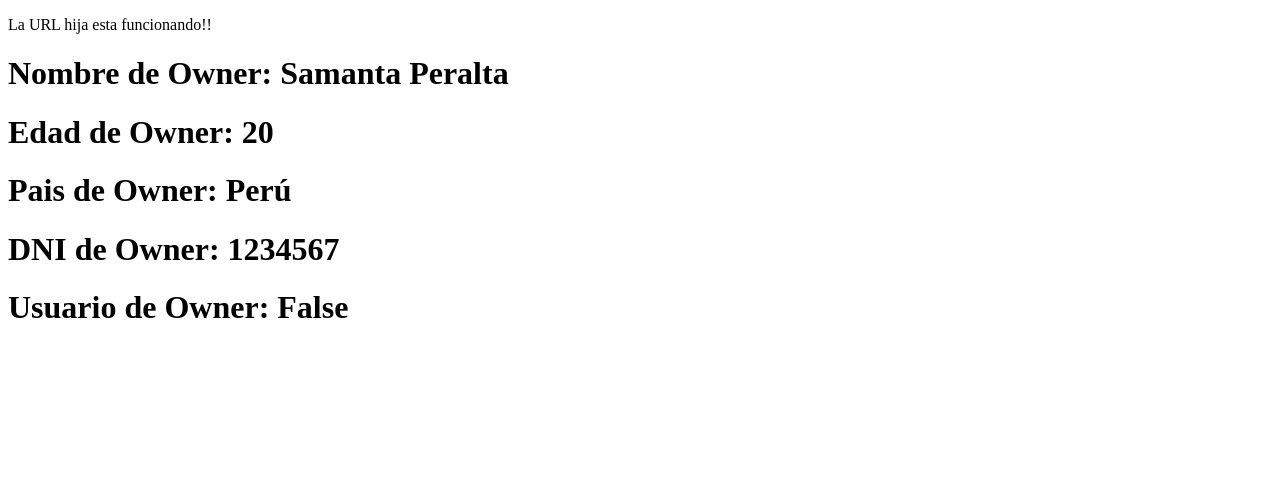
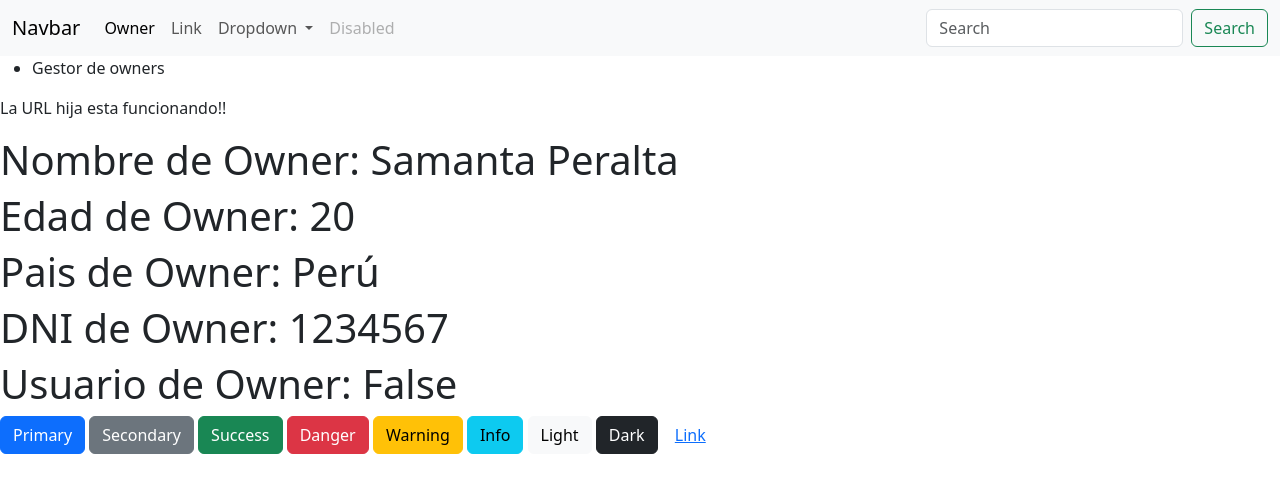
Before and after one commit to ERALVE/pokemon-opt, a Django app: page /owner/owner_list/ in a window 1280 px wide. Shown: the top 493 px of the page. Run offline with Django 4.2, Linux system fonts and the light colour scheme.

Commit message:
inicializacion de mi projecto

```diff
--- /dev/null
+++ b/owner/templates/base_generic.html
@@ -0,0 +1,60 @@
+<!DOCTYPE html>
+<html lang="en">
+<head>
+    <meta charset="UTF-8">
+    {% block title %}<title>Pokemon APP en Django</title> {% endblock %}
+    <link href="https://cdn.jsdelivr.net/npm/bootstrap@5.3.2/dist/css/bootstrap.min.css" rel="stylesheet" integrity="sha384-T3c6CoIi6uLrA9TneNEoa7RxnatzjcDSCmG1MXxSR1GAsXEV/Dwwykc2MPK8M2HN" crossorigin="anonymous">
+    <script src="https://cdn.jsdelivr.net/npm/bootstrap@5.3.2/dist/js/bootstrap.bundle.min.js" integrity="sha384-C6RzsynM9kWDrMNeT87bh95OGNyZPhcTNXj1NW7RuBCsyN/o0jlpcV8Qyq46cDfL" crossorigin="anonymous"></script>
+
+</head>
+<body>
+<nav class="navbar navbar-expand-lg bg-body-tertiary">
+    <div class="container-fluid">
+        <a class="navbar-brand" href="#">Navbar</a>
+        <button class="navbar-toggler" type="button" data-bs-toggle="collapse" data-bs-target="#navbarSupportedContent"
+                aria-controls="navbarSupportedContent" aria-expanded="false" aria-label="Toggle navigation">
+            <span class="navbar-toggler-icon"></span>
+        </button>
+        <div class="collapse navbar-collapse" id="navbarSupportedContent">
+            <ul class="navbar-nav me-auto mb-2 mb-lg-0">
+                <li class="nav-item">
+                    <a class="nav-link active" aria-current="page" href="#">Owner</a>
+                </li>
+                <li class="nav-item">
+                    <a class="nav-link" href="#">Link</a>
+                </li>
+                <li class="nav-item dropdown">
+                    <a class="nav-link dropdown-toggle" href="#" role="button" data-bs-toggle="dropdown"
+                       aria-expanded="false">
+                        Dropdown
+                    </a>
+                    <ul class="dropdown-menu">
+                        <li><a class="dropdown-item" href="#">Action</a></li>
+                        <li><a class="dropdown-item" href="#">Another action</a></li>
+                        <li>
+                            <hr class="dropdown-divider">
+                        </li>
+                        <li><a class="dropdown-item" href="#">Something else here</a></li>
+                    </ul>
+                </li>
+                <li class="nav-item">
+                    <a class="nav-link disabled" aria-disabled="true">Disabled</a>
+                </li>
+            </ul>
+            <form class="d-flex" role="search">
+                <input class="form-control me-2" type="search" placeholder="Search" aria-label="Search">
+                <button class="btn btn-outline-success" type="submit">Search</button>
+            </form>
+        </div>
+    </div>
+</nav>
+
+    <ul>
+        <li>Gestor de owners</li>
+    </ul>
+
+    {% block content %}
+
+    {% endblock %}
+</body>
+</html>
--- a/owner/templates/owner_list.html
+++ b/owner/templates/owner_list.html
@@ -5,11 +5,27 @@
     <title>Mi primera APP en Django</title>
 </head>
 <body>
+{% extends "base_generic.html" %}
+
+
+{% block content %}
     <p>La URL hija esta funcionando!!</p>
     <h1>Nombre de Owner: {{ data.nombre }}</h1>
     <h1>Edad de Owner: {{ data.edad }}</h1>
     <h1>Pais de Owner: {{ data.pais }}</h1>
     <h1>DNI de Owner: {{ data.dni }}</h1>
     <h1>Usuario de Owner: {{ data.vigente }}</h1>
+
+<button type="button" class="btn btn-primary">Primary</button>
+<button type="button" class="btn btn-secondary">Secondary</button>
+<button type="button" class="btn btn-success">Success</button>
+<button type="button" class="btn btn-danger">Danger</button>
+<button type="button" class="btn btn-warning">Warning</button>
+<button type="button" class="btn btn-info">Info</button>
+<button type="button" class="btn btn-light">Light</button>
+<button type="button" class="btn btn-dark">Dark</button>
+
+<button type="button" class="btn btn-link">Link</button>
+{% endblock %}
 </body>
 </html>
```
